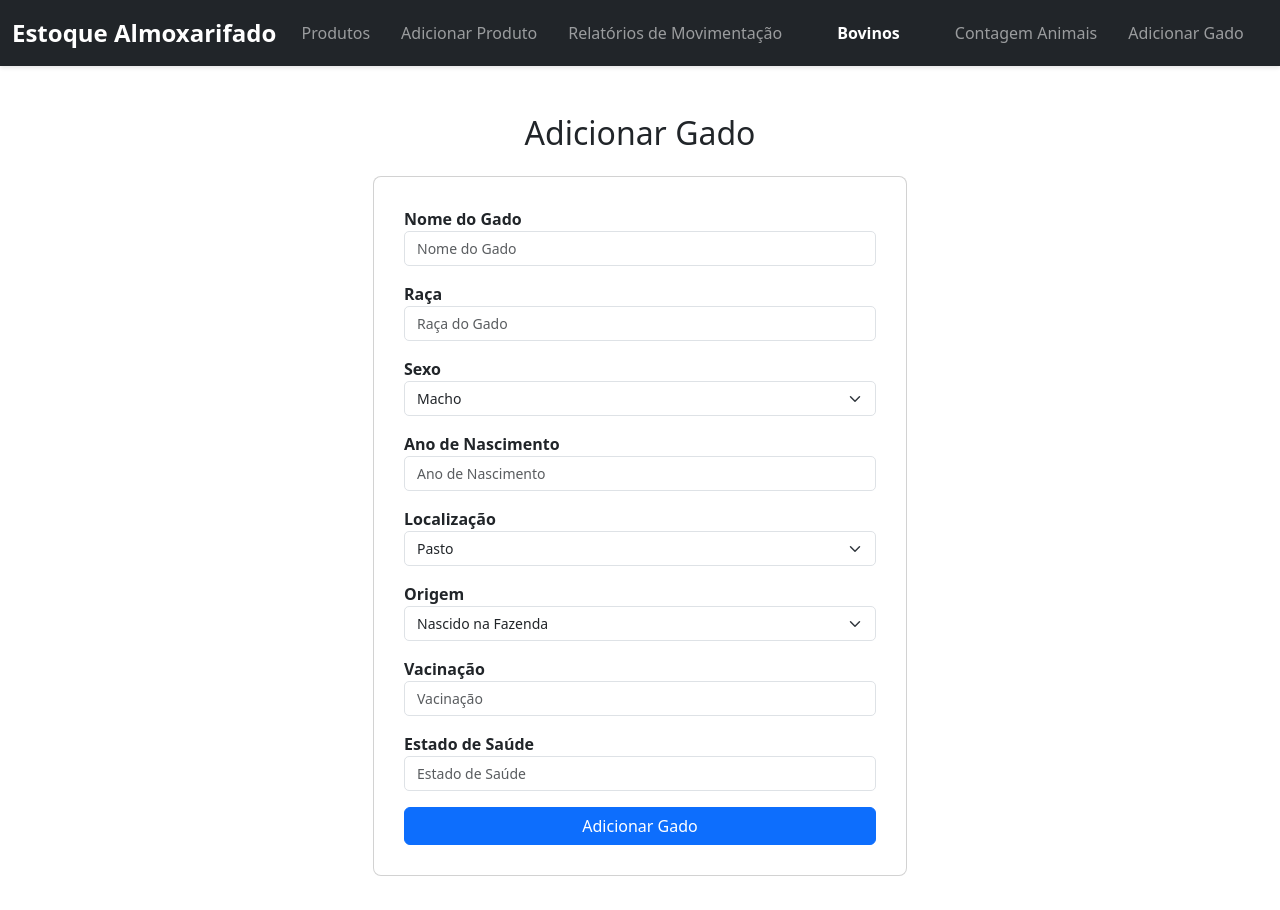
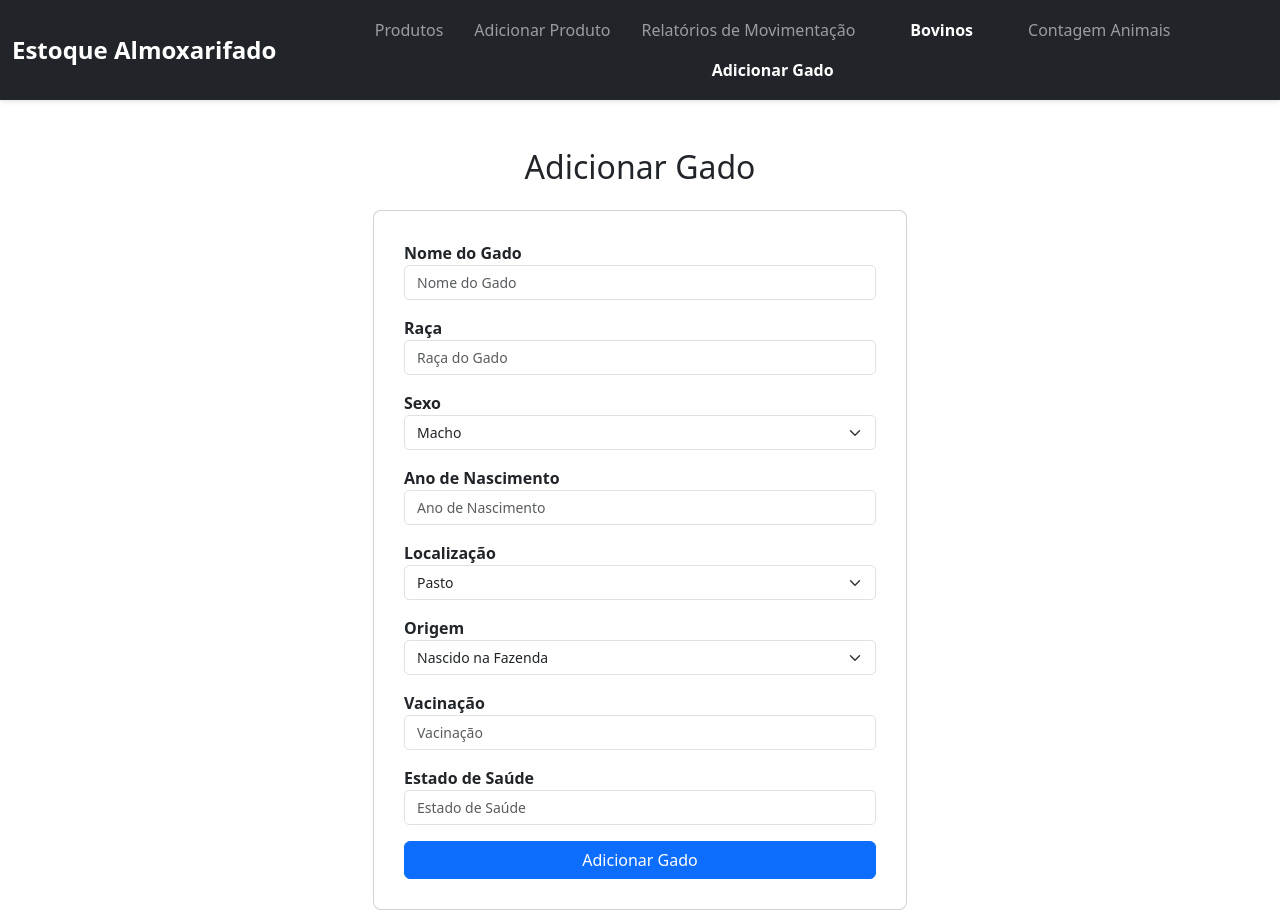
Before and after one commit to pedrofonseca1227/Projeto-Vue-Gestao, a Vue app: page /add-gado in a window 1280 px wide. Before the commit the page ends 876 px from the top, so only its background shows below. Built offline with nearby package versions, Linux system fonts and the light colour scheme; no server answers; sample sign-in values are in the browser's storage.

Commit message:
mudando navbar

```diff
--- a/src/components/NavbarComponent.vue
+++ b/src/components/NavbarComponent.vue
@@ -36,7 +36,7 @@
             </router-link>
           </li>
           <li class="nav-item">
-            <router-link to="/adicionar-gado" class="nav-link" active-class="active">
+            <router-link to="/add-gado" class="nav-link" active-class="active">
               <i class="fa fa-plus-circle"></i> Adicionar Gado
             </router-link>
           </li>
```
